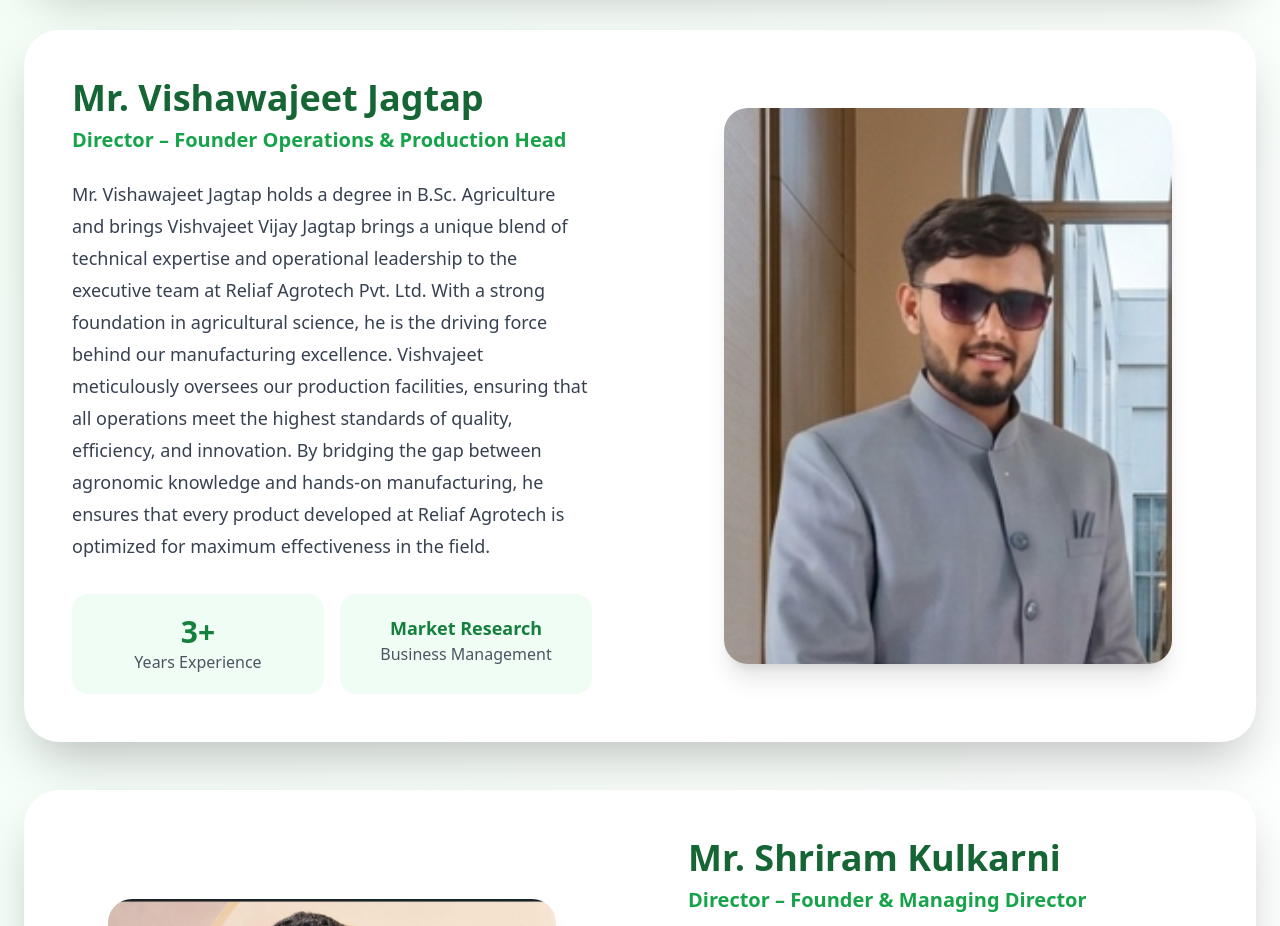
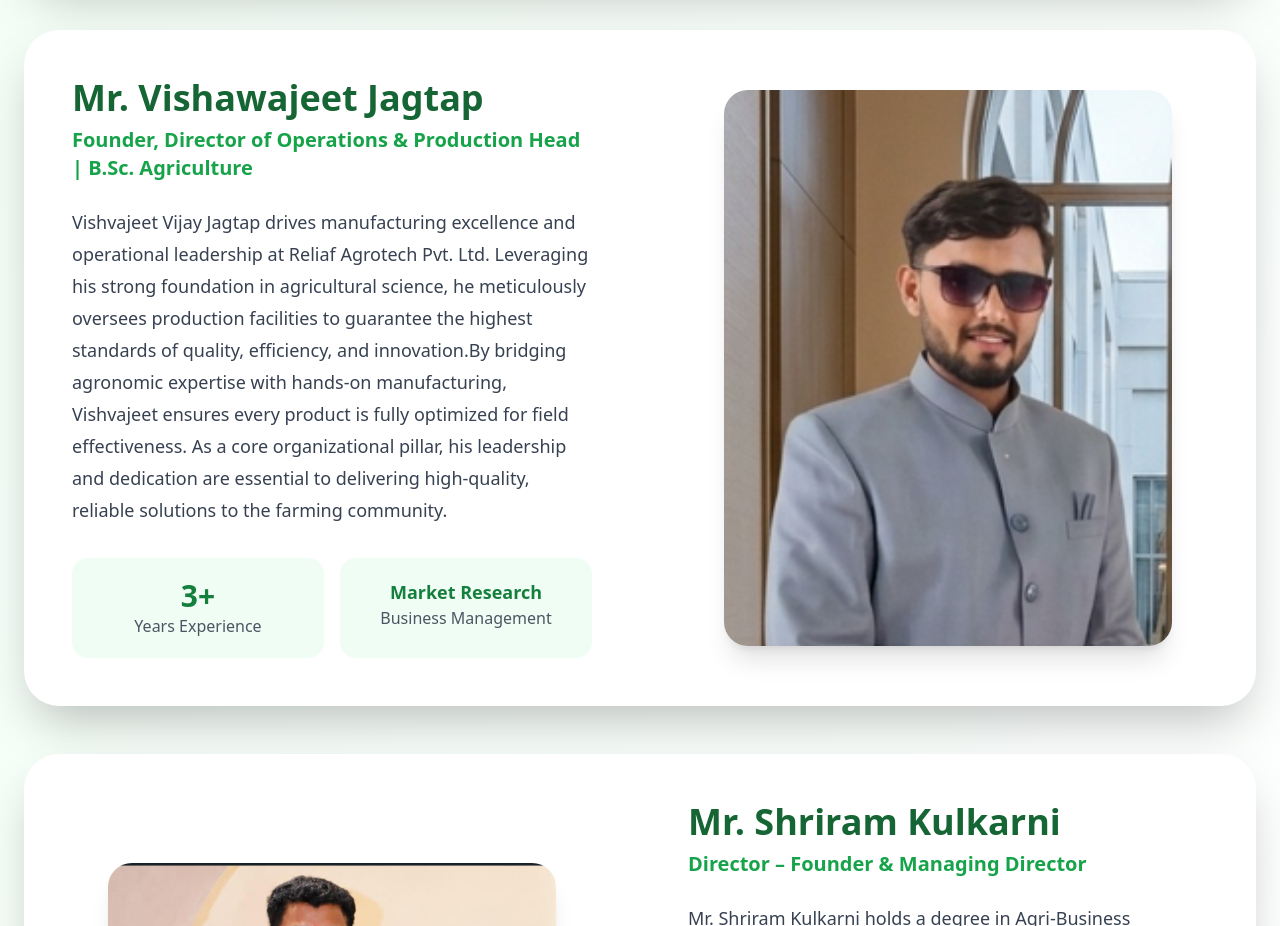
Before and after one commit to JivanK9049/reliaf-website, a React (Vite) app: page / in a window 1280 px wide. Shown: the part 6760-7686 px from the top of the page. Built offline with nearby package versions, Linux system fonts and the light colour scheme.

Commit message:
director informatin updated

```diff
--- a/src/App.jsx
+++ b/src/App.jsx
@@ -1078,7 +1078,8 @@ font-semibold
 text-green-600
 mb-6
 ">
-Director – Founder Operations & Production Head
+Founder, Director of Operations & Production Head
+| B.Sc. Agriculture
 </p>
 
 <p className="
@@ -1086,16 +1087,13 @@ text-gray-700
 leading-8
 text-lg
 ">
-Mr. Vishawajeet Jagtap holds a degree in
-B.Sc. Agriculture and brings
-Vishvajeet Vijay Jagtap brings a unique blend of technical expertise and operational
-leadership to the executive team at Reliaf Agrotech Pvt. Ltd.
-With a strong foundation in agricultural science, he is the driving force behind our manufacturing excellence.
-Vishvajeet meticulously oversees our production facilities,
-ensuring that all operations meet the highest standards of quality,
-efficiency, and innovation.
-By bridging the gap between agronomic knowledge and hands-on manufacturing,
-he ensures that every product developed at Reliaf Agrotech is optimized for maximum effectiveness in the field.
+Vishvajeet Vijay Jagtap drives manufacturing excellence and operational leadership at Reliaf Agrotech Pvt. Ltd.
+Leveraging his strong foundation in agricultural science,
+he meticulously oversees production facilities to guarantee the highest standards of quality, efficiency,
+and innovation.By bridging agronomic expertise with hands-on manufacturing,
+Vishvajeet ensures every product is fully optimized for field effectiveness.
+As a core organizational pillar, his leadership and dedication are essential to delivering high-quality,
+reliable solutions to the farming community.
 </p>
 
 <div className="
```
